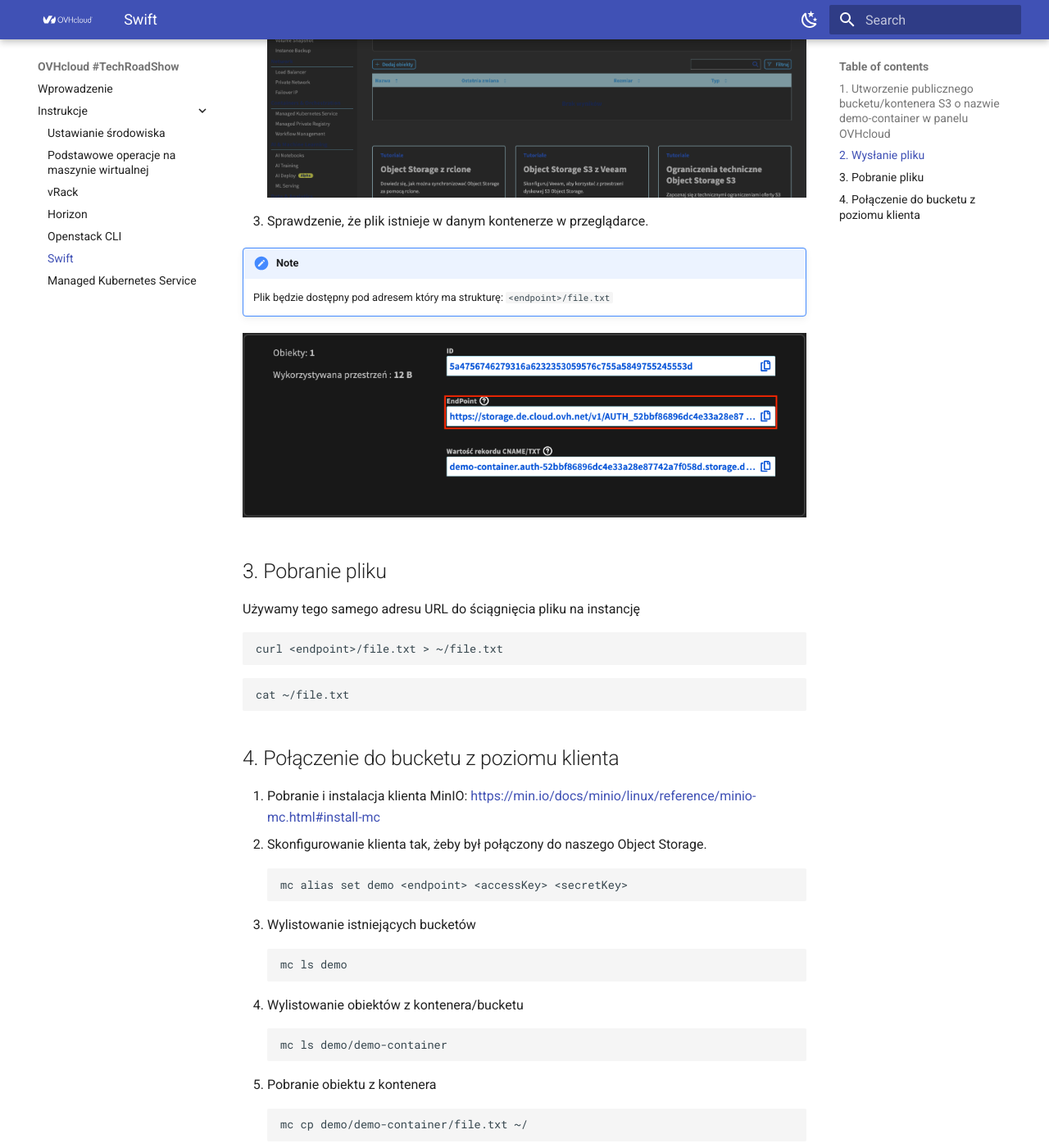
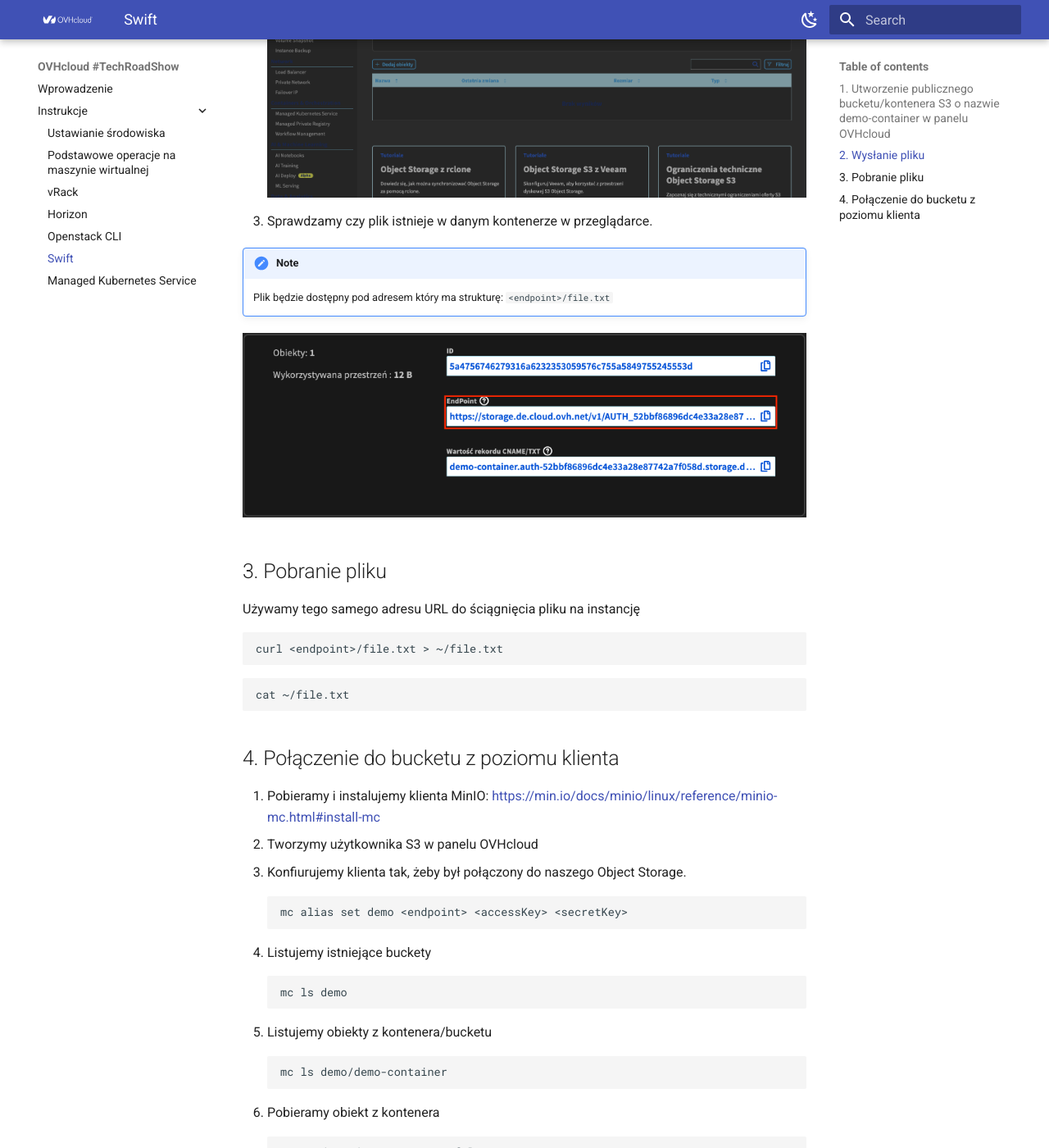
Before and after one commit to ovhtechroadshow/ovhtechroadshow.github.io, an MkDocs documentation site: the page built from docs/swift.md, in a window 1280 px wide and 1400 px high, scrolled down 947 px. Shown: the whole window at 82% size. Built offline with MkDocs 1.6.1 and Material for MkDocs 9.7.7, drawn with Linux system fonts in a browser that asks for light colours; some of the changed text lies outside the part shown.

Commit message:
Fixes
- fix indentation in basic.md
- a few fixes in swift

````diff
--- a/docs/swift.md
+++ b/docs/swift.md
@@ -4,10 +4,10 @@
 ![container creation](img/container.png)
 
 ## 2. Wysłanie pliku
-1. Utworzenie pliku file.txt z tekstem `hello world` w folderze roadshow-workspace
-1. Wysłanie pliku do stworzonego kontenera
+1. Tworzymy plik file.txt z tekstem `hello world` w folderze roadshow-workspace
+1. Wysyłamy plik do stworzonego kontenera przy pomocy panelu OVHcloud
 ![send file](img/send_file.png)
-1. Sprawdzenie, że plik istnieje w danym kontenerze w przeglądarce.
+1. Sprawdzamy czy plik istnieje w danym kontenerze w przeglądarce.
 !!! note
     Plik będzie dostępny pod adresem który ma strukturę: `<endpoint>/file.txt`
 ![endpoint](img/endpoint.png)
@@ -24,21 +24,21 @@
 ```
 
 ## 4. Połączenie do bucketu z poziomu klienta
-1. Pobranie i instalacja klienta MinIO: [https://min.io/docs/minio/linux/reference/minio-mc.html#install-mc](https://min.io/docs/minio/linux/reference/minio-mc.html#install-mc)
-1. Skonfigurowanie klienta tak, żeby był połączony do naszego Object
-   Storage.
+1. Pobieramy i instalujemy klienta MinIO: [https://min.io/docs/minio/linux/reference/minio-mc.html#install-mc](https://min.io/docs/minio/linux/reference/minio-mc.html#install-mc)
+1. Tworzymy użytkownika S3 w panelu OVHcloud
+1. Konfiurujemy klienta tak, żeby był połączony do naszego Object Storage.
    ```code
    mc alias set demo <endpoint> <accessKey> <secretKey>
    ```
-1. Wylistowanie istniejących bucketów
+1. Listujemy istniejące buckety
     ```code
     mc ls demo
     ```
-1. Wylistowanie obiektów z kontenera/bucketu
+1. Listujemy obiekty z kontenera/bucketu
     ```code
     mc ls demo/demo-container
     ```
-1. Pobranie obiektu z kontenera
+1. Pobieramy obiekt z kontenera
     ```code
     mc cp demo/demo-container/file.txt ~/
     ```
````
Also changed, not shown: docs/basic.md (+1 -0 lines).
